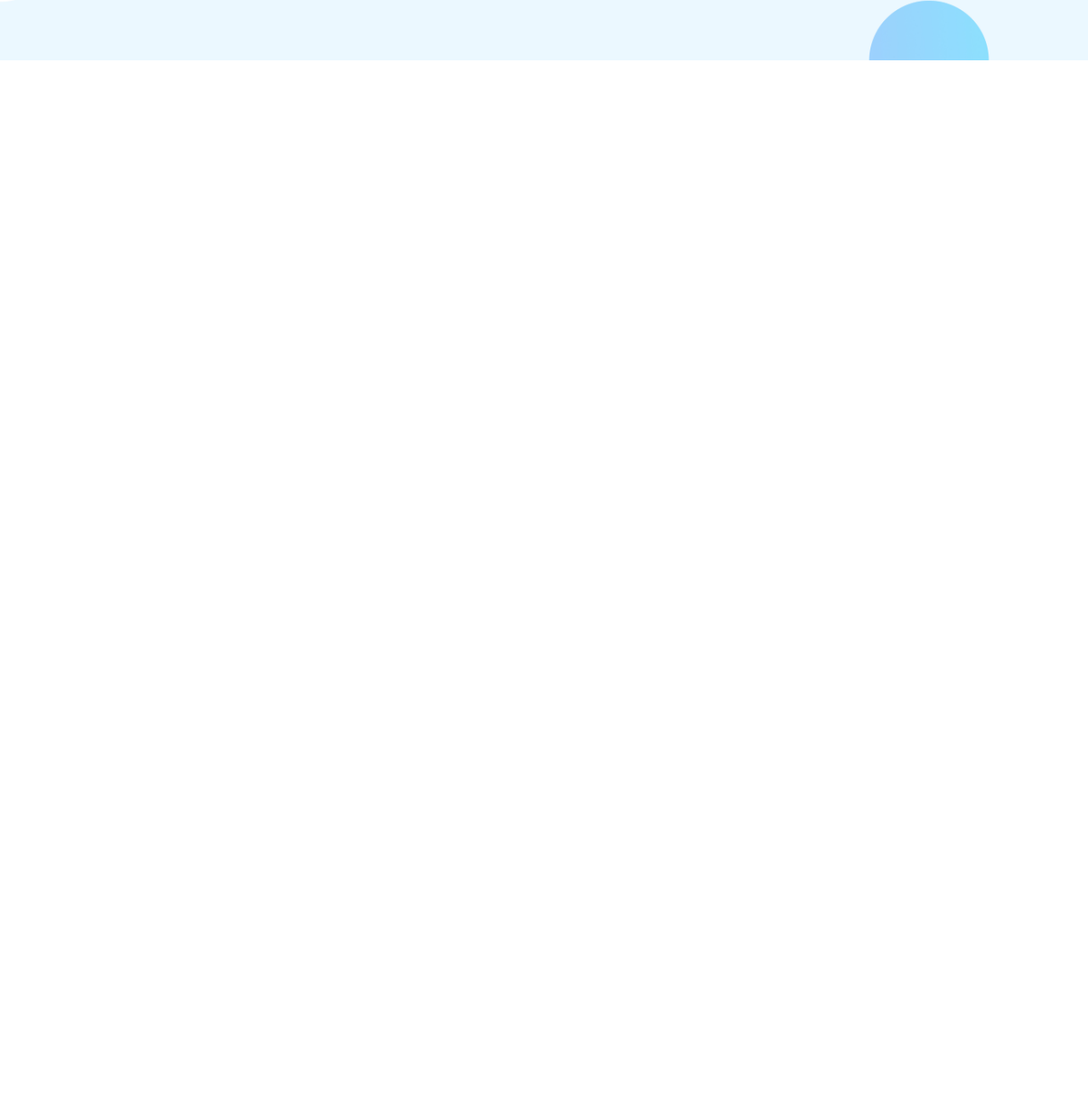
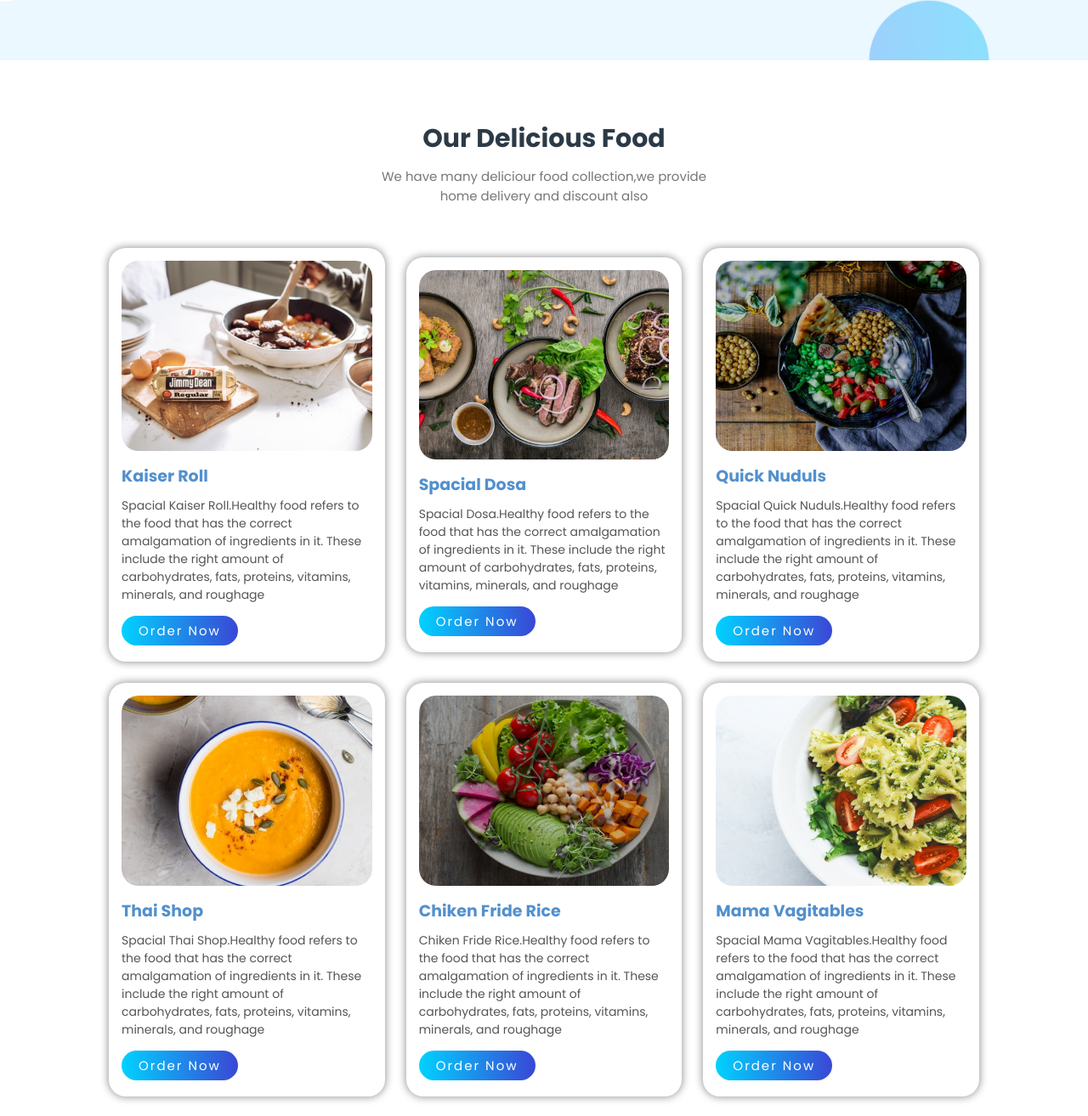
Before and after one commit to khayrul-dev/FoodShop, a plain HTML site: page index.html in a window 1280 px wide. Shown: the part 1366-2680 px from the top of the page at 85% size. Before the commit the page ends 1537 px from the top, so only its background shows below. Drawn offline with nearby package versions, Linux system fonts and the light colour scheme.

Commit message:
Recipies section added

```diff
--- a/index.html
+++ b/index.html
@@ -62,6 +62,69 @@
     </section>
     <!-- ---------about-section---------- -->
 
+    <!-- -------our recipies------ -->
+    <section id="recipies">
+        <div class="section-title">
+            <h1>Our Delicious Food</h1>
+            <p>We have many deliciour food collection,we provide <br> home delivery and discount also</p>
+        </div>
+        <div class="container">
+            <div class="col">
+                <img src="images/food1.jpg" alt="">
+                <h1>Kaiser Roll</h1>
+                <p>Spacial Kaiser Roll.Healthy food refers to the food that has the correct amalgamation of ingredients in it. These include the right amount of carbohydrates, fats, proteins, vitamins, minerals, and roughage</p>
+                <div class="common-btn">
+                    <a href="#">Order Now</a>
+                </div>
+            </div>
+            <div class="col">
+                <img src="images/food2.jpg" alt="">
+                <h1>Spacial Dosa</h1>
+                <p>Spacial Dosa.Healthy food refers to the food that has the correct amalgamation of ingredients in it. These include the right amount of carbohydrates, fats, proteins, vitamins, minerals, and roughage</p>
+                <div class="common-btn">
+                    <a href="#">Order Now</a>
+                </div>
+            </div>
+            <div class="col">
+                <img src="images/food3.png" alt="">
+                <h1>Quick Nuduls</h1>
+                <p>Spacial Quick Nuduls.Healthy food refers to the food that has the correct amalgamation of ingredients in it. These include the right amount of carbohydrates, fats, proteins, vitamins, minerals, and roughage</p>
+                <div class="common-btn">
+                    <a href="#">Order Now</a>
+                </div>
+            </div>
+        </div>
+
+        <div class="container">
+            <div class="col">
+                <img src="images/food4.png" alt="">
+                <h1>Thai Shop</h1>
+                <p>Spacial Thai Shop.Healthy food refers to the food that has the correct amalgamation of ingredients in it. These include the right amount of carbohydrates, fats, proteins, vitamins, minerals, and roughage</p>
+                <div class="common-btn">
+                    <a href="#">Order Now</a>
+                </div>
+            </div>
+            <div class="col">
+                <img src="images/food5.png" alt="">
+                <h1>Chiken Fride Rice</h1>
+                <p>Chiken Fride Rice.Healthy food refers to the food that has the correct amalgamation of ingredients in it. These include the right amount of carbohydrates, fats, proteins, vitamins, minerals, and roughage</p>
+                <div class="common-btn">
+                    <a href="#">Order Now</a>
+                </div>
+            </div>
+            <div class="col">
+                <img src="images/food6.png" alt="">
+                <h1>Mama Vagitables</h1>
+                <p>Spacial Mama Vagitables.Healthy food refers to the food that has the correct amalgamation of ingredients in it. These include the right amount of carbohydrates, fats, proteins, vitamins, minerals, and roughage</p>
+                <div class="common-btn">
+                    <a href="#">Order Now</a>
+                </div>
+            </div>
+        </div>
+    </section>
+    <!-- -------our recipies------ -->
+
+
 
 </body>
 </html>
--- a/style.css
+++ b/style.css
@@ -125,7 +125,6 @@ li{
     background-repeat: no-repeat;
     background-size: cover;
     overflow: hidden;
-    margin-bottom: 100px;
 }
 #about .container{
     gap: 100px;
@@ -157,3 +156,46 @@ li{
     margin: 20px 0;
 }
 /* ---------about------- */
+
+/* -----------recipies-------- */
+#recipies{
+    padding: 70px 0;
+}
+.section-title{
+    text-align: center;
+    margin-bottom: 50px;
+}
+.section-title h1{
+    font-size: 3rem;
+    color: #2C3A47;
+}
+.section-title p{
+    font-size: 1.5rem;
+    color: #777;
+    margin-top: 10px;
+}
+#recipies .container{
+    gap: 25px;
+    margin-bottom: 25px;
+}
+.col{
+    flex: 1;
+    padding: 15px 15px 25px;
+    box-shadow: 0px 0px 10px 1px #999;
+    border-radius: 20px;
+}
+.col img{
+    width: 100%;
+    border-radius: 20px;
+}
+.col h1{
+    font-size: 1.9rem;
+    color: #5290cd;
+    margin: 10px 0;
+}
+.col p{
+    font-size: 1.4rem;
+    color: #555;
+    margin-bottom: 20px;
+}
+/* -----------recipies-------- */
```
Also changed, not shown: images/food.png (renamed from images/pngaaa.com-409113.png), images/food1.jpg (added), images/food2.jpg (added), images/food3.png (added), images/food4.png (added), images/food5.png (added), images/food6.png (added).
